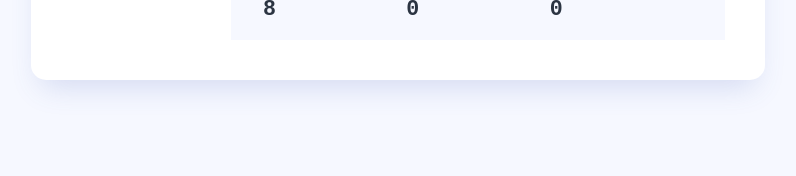
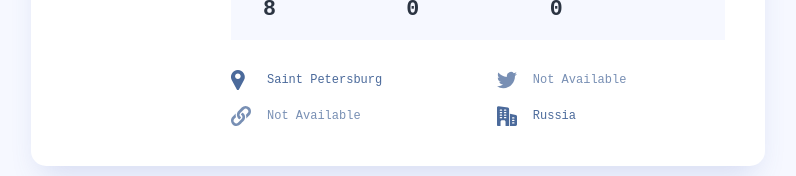
Before and after one commit to Vladislav557/Educational-project, a React (Create React App) app: page / in a window 1280 px wide. Shown: the part 478-654 px from the top of the page, without its empty margins (242-1038 px from the left). Built offline with nearby package versions, Linux system fonts and the light colour scheme; the HTML template or start-up script is replaced by a standard one.

Commit message:
add UserInfo

```diff
--- a/src/components/InfoItem/InfoItem.tsx
+++ b/src/components/InfoItem/InfoItem.tsx
@@ -1,10 +1,10 @@
 import React, { FC } from 'react';
 import styles from './InfoItem.module.scss';
 
-interface InfoItemProps {
+export interface InfoItemProps {
   icon: React.ReactNode,
   text?: string | null,
-  isLink: boolean,
+  isLink?: boolean,
 }
 
 const InfoItem: FC<InfoItemProps> = ({ icon, isLink, text }) => {
--- a/src/components/UserCard/UserCard.tsx
+++ b/src/components/UserCard/UserCard.tsx
@@ -2,6 +2,8 @@
 
 import UserStat from 'components/UserStat';
 import UserTitle from 'components/UserTitle';
+import UserInfo from 'components/UserInfo';
+
 import { LocalGithubUser } from 'types';
 
 import styles from './UserCard.module.scss';
@@ -25,6 +27,12 @@
         followers={props.followers}
         following={props.following}
       />
+      <UserInfo
+        blog={props.blog}
+        company={props.company}
+        location={props.location}
+        twitter={props.twitter}
+      />
     </div>
   );
 };
--- /dev/null
+++ b/src/components/UserInfo/UserInfo.module.scss
@@ -0,0 +1,11 @@
+.UserInfo {
+  display: flex;
+  flex-direction: column;
+  gap: 1rem;
+
+  @media (min-width: 767px) {
+    display: grid;
+    grid-template-rows: repeat(2, 1fr);
+    grid-auto-flow: column;
+  }
+}
--- /dev/null
+++ b/src/components/UserInfo/UserInfo.tsx
@@ -0,0 +1,50 @@
+import React, { FC } from 'react';
+
+import InfoItem from 'components/InfoItem';
+
+import { InfoItemProps } from 'components/InfoItem/InfoItem';
+import { LocalGithubUser } from 'types';
+
+import { ReactComponent as CompanyIcon } from '../../assets/icon-company.svg'
+import { ReactComponent as LocationIcon } from '../../assets/icon-location.svg'
+import { ReactComponent as TwitterIcon } from '../../assets/icon-twitter.svg'
+import { ReactComponent as BlogIcon } from '../../assets/icon-website.svg'
+
+import styles from './UserInfo.module.scss';
+
+interface UserInfoProps extends Pick<
+  LocalGithubUser,
+  'blog' | 'company' | 'location' | 'twitter'
+> { }
+
+const UserInfo: FC<UserInfoProps> = ({ blog, company, location, twitter }) => {
+  const items: InfoItemProps[] = [
+    {
+      icon: <LocationIcon />,
+      text: location,
+    },
+    {
+      icon: <BlogIcon />,
+      text: blog,
+      isLink: true,
+    },
+    {
+      icon: <TwitterIcon />,
+      text: twitter,
+    },
+    {
+      icon: <CompanyIcon />,
+      text: company,
+    },
+  ]
+
+  return (
+    <div className={styles.UserInfo}>
+      {
+        items.map((item, index) => <InfoItem {...item} key={index} />)
+      }
+    </div>
+  );
+};
+
+export default UserInfo;
--- /dev/null
+++ b/src/components/UserInfo/index.ts
@@ -0,0 +1,2 @@
+import UserInfo from "./UserInfo";
+export default UserInfo;
```
